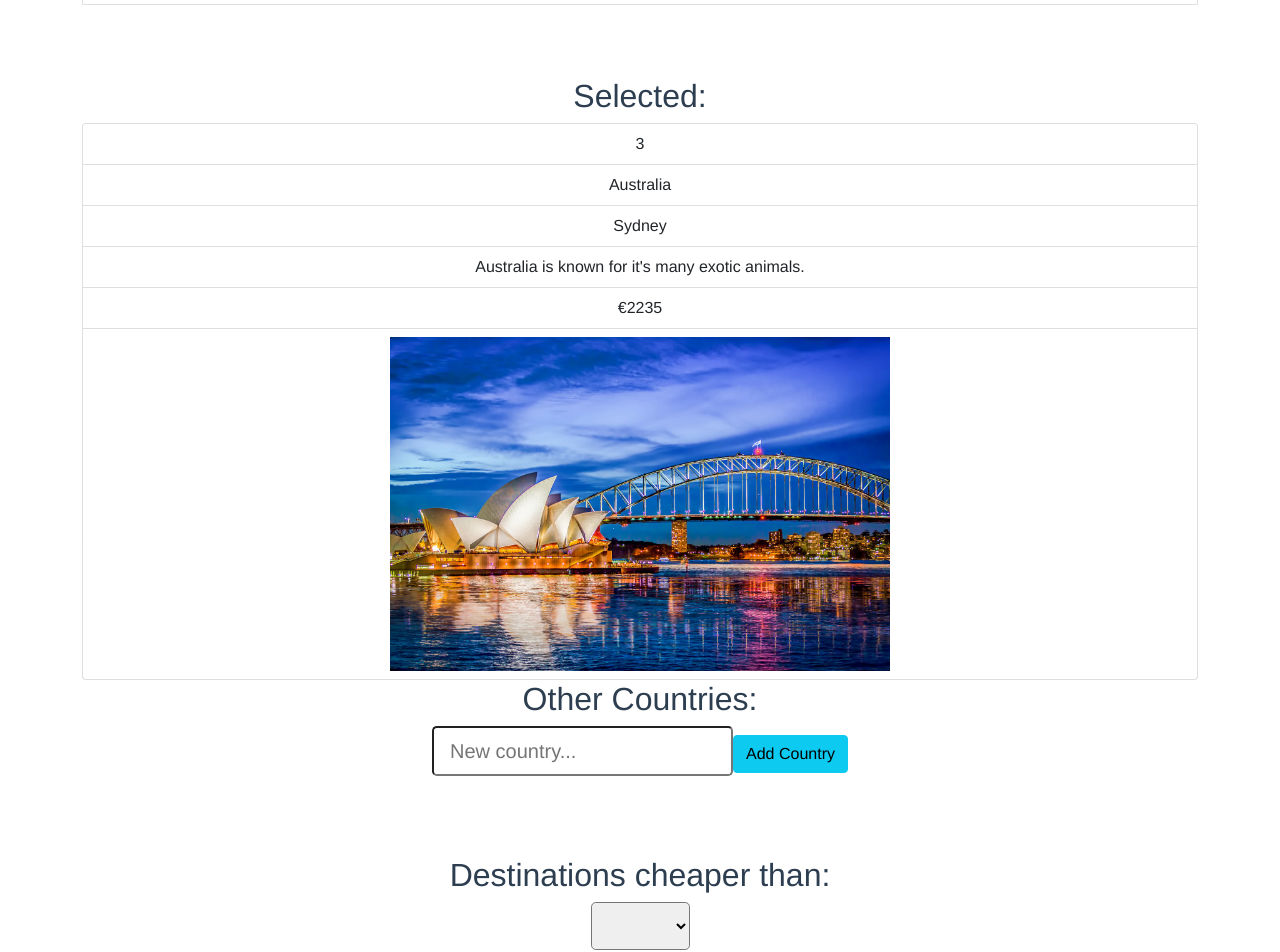
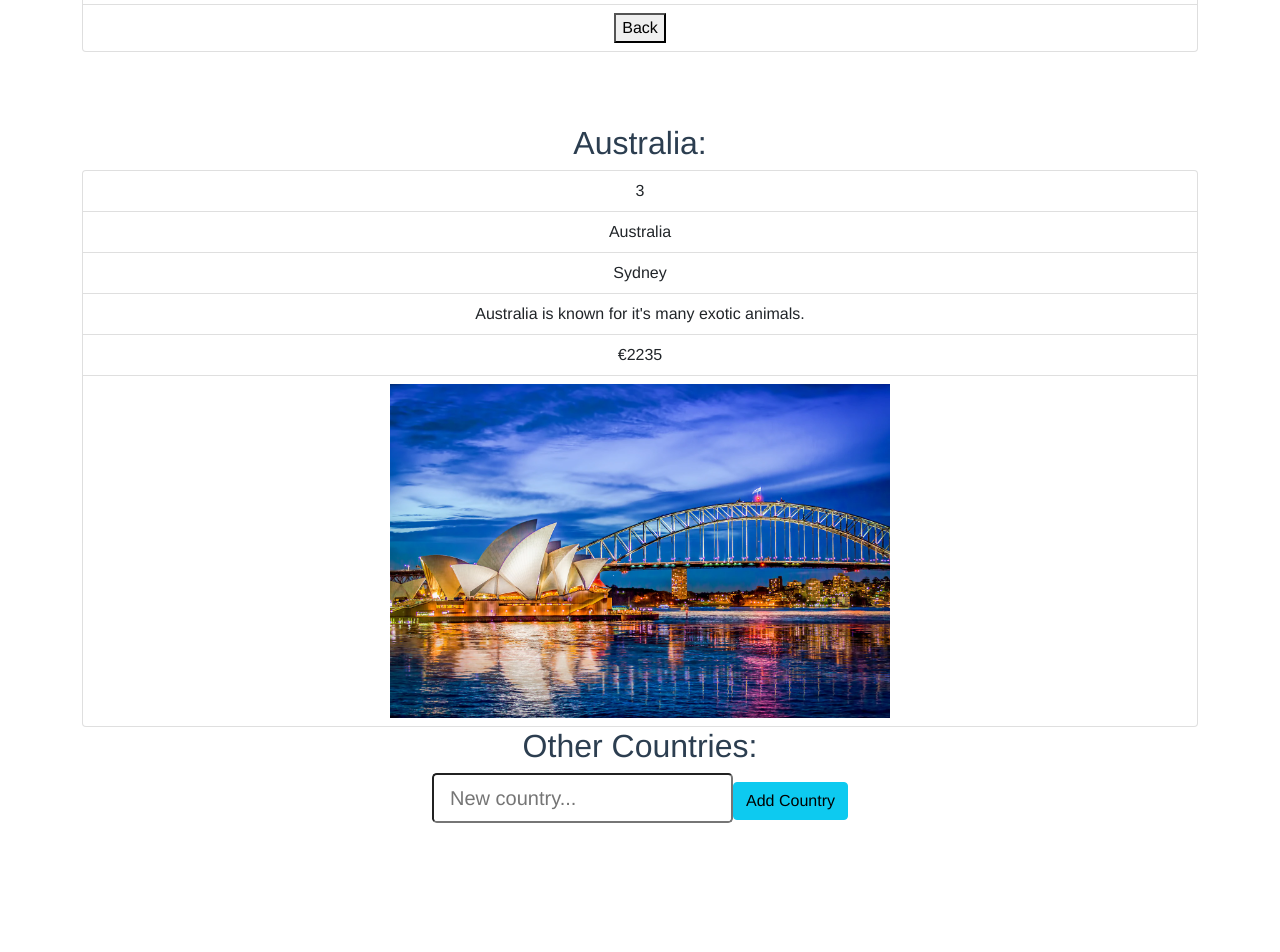
Before and after one commit to Yilmaz-B/vacation-picker, a Vue app: page / in a window 1280 px wide. Shown: the part 220-1172 px from the top of the page. After the commit the page ends 1123 px from the top, so only its background shows below. Built offline with nearby package versions, Linux system fonts and the light colour scheme.

Commit message:
worked on vacation picker

```diff
--- a/src/components/VacationPicker.vue
+++ b/src/components/VacationPicker.vue
@@ -4,9 +4,10 @@
         <ul class="list-group">
             <li class="list-group-item" @click="selectCountry(index)" v-for="(country, index) in countryData.countries" v-bind:key="country.id">
                 {{country.id}} - {{country.name}}
-            </li><br><br><br>
-        </ul>
-        <h2>Selected:</h2>
+            </li>
+            <li class="list-group-item" @click="goBack()"><button>Back</button></li>
+        </ul><br><br><br>
+        <h2>{{selectedCountry.name}}:</h2>
         <ul class="list-group">
             <li class="list-group-item">{{selectedCountry.id}}</li>
             <li class="list-group-item">{{selectedCountry.name}}</li>
@@ -14,6 +15,7 @@
             <li class="list-group-item">{{selectedCountry.details}}</li>
             <li class="list-group-item">€{{selectedCountry.cost}}</li>
             <li class="list-group-item" v-if="isExpensive"><span class="badge alert-danger badge-pill">Expensive!</span></li>
+            <li class="list-group-item" v-if="isOnSale"><span class="badge alert-success badge-pill">On Sale!</span></li>
             <li class="list-group-item"><img :src="getImgUrl(selectedCountry.img)" :alt="selectedCountry.img" class="img-fluid"></li>
         </ul>
         <h2>Other Countries:</h2>
@@ -23,44 +25,7 @@
             <li class="list-group-item" v-for="(country, index) in newCountries" :key="index">{{country}}</li>
             <h3>{{newCountry}}</h3>
         </ul><br><br><br>
-
-        <h2>Destinations cheaper than:</h2>
-        <select class="form-control-lg" v-model="selectedCost" @change="filterCountries()">
-            <option v-for="(cost, index) in costs" :key="index" value="cost">{{cost}}</option>
-        </select>
-        <ul class="list-group">
-            <li v-for="(country, index) in filteredCountries" :key="index" class="list-group-item">{{country.name}} (EUR: {{country.cost}})</li>
-        </ul><br><br><br>
-
-
     </div>
-
-
-
-
-    <!-- <h1>{{header}}</h1>
-        <p>Teller= {{counter}}</p>
-        <button v-on:click="counter++">+</button>
-        <button v-on:click="counter--">-</button>
-        <p>Teller 2= {{count}}</p>
-        <button @click="increment()" class="btn btn-success">+</button>
-        <button @click="decrement()" class="btn btn-danger">-</button> -->
-        <!-- <li v-for="num1 in number1" v-bind:key="num1">{{num1}} + {{number2}} = {{num1 + number2}}</li>
-            <li v-text="msg"></li>
-            <li v-html="msg"></li>
-            <li><button v-bind:disabled="isDisabled">Disable test button</button></li>
-            <li><select name="list" id="list" v-for="numbers in number[0]" v-bind:key="numbers">
-                    <option :value="number" v-bind="number.index">1</option>
-                    <option :value="number" v-bind="number.index">2</option>
-                    <option :value="number" v-bind="number.index">3</option>
-                    <option :value="number" v-bind="number.index">4</option>
-                    <option :value="number" v-bind="number.index">5</option>
-                    <option :value="number" v-bind="number.index">6</option>
-                    <option :value="number" v-bind="number.index">7</option>
-                    <option :value="number" v-bind="number.index">8</option>
-                    <option :value="number" v-bind="number.index">9</option>
-                    <option :value="number" v-bind="number.index">10</option>
-                </select></li> -->
 </template>
 
 <script>
@@ -74,31 +39,13 @@ export default {
         return {
             countryData,
             header: 'Vue Vacation Picker',
-            // counter: 0,
-            // count: 0,
-            // number1: 1,
-            // number2: 2,
-            // isDisabled: true,
-            // number: [1, 2, 3, 4, 5, 6, 7, 8, 9, 10],
-            // msg: '<h2>Hallo</h2>',
             selectedCountryIndex: 2,
             newCountry: '',
             newCountries: [],
-            selectedCost: 1000,
-            costs: [1000, 2000, 3000, 4000, 5000, 6000],
             filteredCountries: []
         }
     },
     methods: {
-        // increment() {
-        //     this.count++;
-        // },
-        // decrement() {
-        //     this.count--;
-        // },
-        // cCountry(country) {
-        //     alert(`You selected: ${country.name}`)
-        // },
         selectCountry(index) {
             this.selectedCountryIndex = index;
         },
@@ -108,10 +55,7 @@ export default {
         },
         filterCountries(){
             this.filteredCountries = this.countryData.countries.filter(country => country.cost < this.selectedCost);
-            // console.log(this.filteredCountries);
             console.log(this.countryData.countries.filter.country.cost);
-            // console.log(this.filteredCountries);
-            // console.log(this.filteredCountries);
         }
     },
     computed: {
@@ -129,6 +73,12 @@ export default {
         },
         isExpensive() {
             return this.countryData.countries[this.selectedCountryIndex].cost > 4000;
+        },
+        isOnSale() {
+            return this.countryData.countries[this.selectedCountryIndex].cost < 1000;
+        },
+        goBack() {
+            return this.countryData.countries[this.selectedCountryIndex].id - 1;
         }
     }
 };
--- a/src/data/countryData.js
+++ b/src/data/countryData.js
@@ -29,8 +29,8 @@ const countryData = {
             name: 'Turkiye',
             capital: 'Istanbul',
             cost: 1400,
-            details: 'AMK.',
-            img: 'sydney.jpg'
+            details: 'Turkiye is a beautifull country to visit!',
+            img: 'turkiye.jpg'
         }
     ]
 };
```
Also changed, not shown: src/assets/countries/turkiye.jpg (added).
